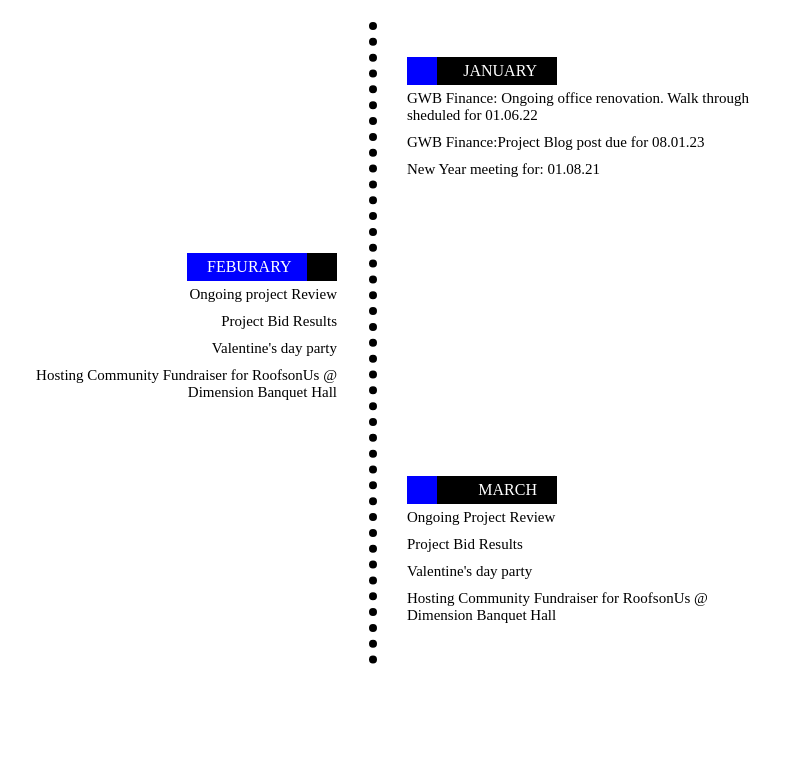
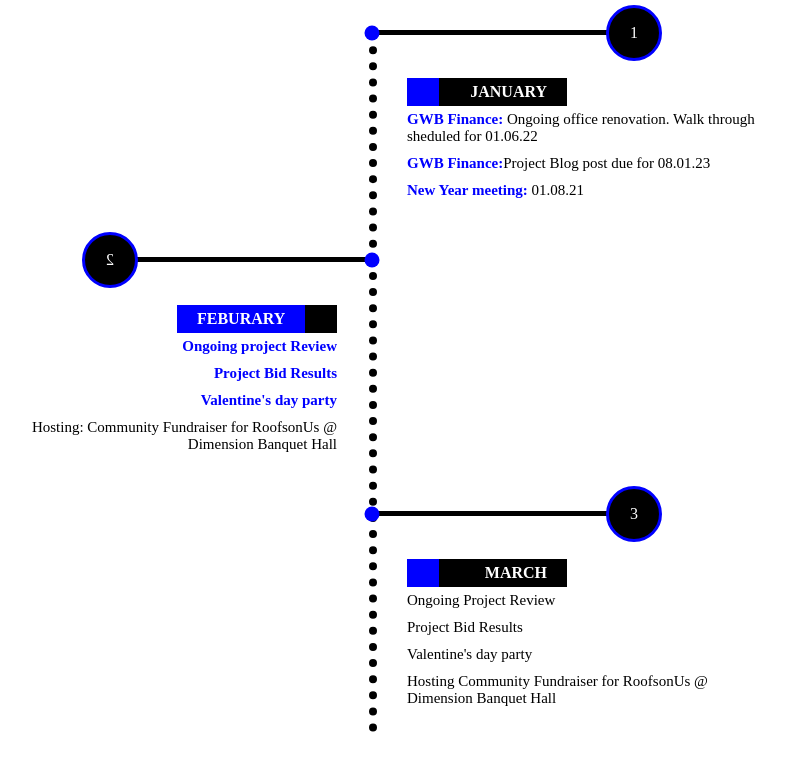
Before and after one commit to anilcodersigdel/UI-template, a website: page index.html in a window 1280 px wide. Shown: the part 73-830 px from the top of the page, without its empty margins (268-1053 px from the left). Before the commit the page ends 800 px from the top, so only its background shows below. Drawn offline with Linux system fonts and the light colour scheme.

Commit message:
update all content also added month card

```diff
--- a/index.html
+++ b/index.html
@@ -21,25 +21,29 @@
 
     <div class="timeline">
       <div class="container right-container">
-        <div class="text-box">
+        <div class="straight-line"></div>
+         <div class="text-box">
           <div class="month">JANUARY</div>
           <p><span>GWB Finance:</span> Ongoing office renovation. Walk through sheduled for 01.06.22</p>
           <p><span>GWB Finance:</span>Project Blog post due for 08.01.23</p>
-          <p>New Year meeting for: 01.08.21</p>
+          <p> <span>New Year meeting:</span> 01.08.21</p>
         </div>
       </div>
 
       <div class="container left-container">
+        <div class="straight-line left-straight-line"></div>
         <div class="text-box">
           <div class="month">FEBURARY</div>
-          <p>Ongoing project Review</p>
-          <p>Project Bid Results</p>
-          <p>Valentine's day party</p>
-          <p>Hosting Community Fundraiser for RoofsonUs @ Dimension Banquet Hall</p>
+          <p> <span>Ongoing project Review</span></p>
+          <p><span>Project Bid Results</span></p>
+          <p><span>Valentine's day party</span></p>
+          <p>Hosting: Community Fundraiser for RoofsonUs @ Dimension Banquet Hall</p>
         </div>
       </div>
 
       <div class="container right-container">
+        <div class="straight-line"></div>
+
         <div class="text-box">
           <div class="month">MARCH</div>
           <p>Ongoing Project Review</p>
--- a/sass/style.scss
+++ b/sass/style.scss
@@ -4,9 +4,9 @@
     box-sizing: border-box;
 }
 
-// body {
-// background-color: #2e364a;
-// }
+body {
+    counter-reset: line-counter;
+}
 
 header {
     display: flex;
@@ -33,31 +33,89 @@ header {
         top: 0;
         left: 50%;
         margin-left: -3px;
+        z-index: -2;
+
     }
 
     .container {
-        padding: 35px;
+        margin-top: 33px;
         position: relative;
         width: 50%;
 
+
+     .straight-line{
+        margin: 23px 0;
+        height: 5px;
+        width: 250px;
+        background-color: black;
+        position: relative;
+
+
+
+        &::before{
+            content: "";
+            height: 15px;
+            width: 15px;
+            border-radius: 50%;
+            background-color: blue;
+            position: absolute;
+            // display: block;
+            left: 0;
+            top: 50%;
+            transform: translate(-50% , -50%);
+            z-index: 5;
+        }
+
+        &::after{
+            content: counter(line-counter); /* Use counter value as content */
+            counter-increment: line-counter; /* Increment the counter */
+            height: 50px;
+            width: 50px;
+            border-radius: 50%;
+            background-color: black;
+            border: 3px solid blue;
+            position: absolute;
+            right: -68px;
+            top: 50%;
+            transform: translate(-50% , -50%);
+            display: flex;
+            white-space: nowrap;
+            justify-content: center;
+            align-items: center;
+            font-size: 16px;
+            color: white;
+            z-index: 99;
+
+
+
+        }
+
+     }
+
         .text-box {
-            // padding: 20px 17px;
-            background-color: white;
+            padding: 20px 25px;
+            background-color:transparent;
             position: relative;
             font-size: 15px;
-            border-radius: 10px;
+            margin: 0 10px;
 
             p {
                 padding: 5px 0;
+
+                span{
+                    color: blue;
+                    font-weight: 600;
+                }
             }
 
 
             .month {
-                width: 150px;
+                width: 160px;
                 padding: 5px 20px;
                 background: linear-gradient(to right, blue 20%, black 20%);
                 color: white;
                 font-size: 16px;
+                font-weight: 600;
                 text-align: right;
                 position: relative;
 
@@ -65,8 +123,7 @@ header {
 
                 &::before {
                     content: '';
-                    position: absolute;
-                    // top: 0;
+                    position: relative;
                     left: 0;
                     width: 100%;
                     height: 100%;
@@ -77,6 +134,7 @@ header {
         }
 
         &.left-container {
+            position: relative;
             left: 0;
             text-align: right;
 
@@ -88,12 +146,24 @@ header {
 
             }
 
+            .straight-line{
+                margin-left: auto;
+                transform: scaleX(-1);
+            }
 
+        //     .straight-line{
+        //         // position: relative;
+        //         transform: scaleX(-1);
+        //         margin-left: auto;
+
+        //     &::after{
+        //         top: 50%;
+        //     }
+        // }
         }
 
         &.right-container {
             left: 50%;
-
         }
     }
 }
```
Also changed, not shown: sass/style.css, 1 other file.
